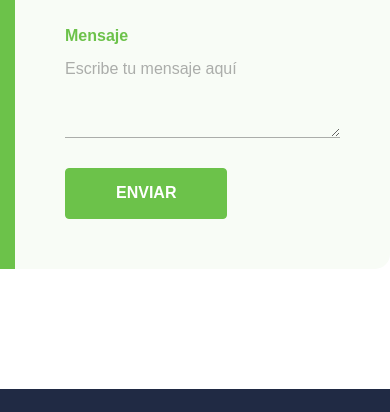
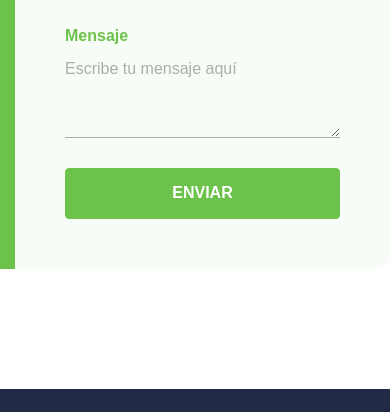
Before and after one commit to diazvictor/360-net, a plain HTML site: page contact/index.html in a window 390 px wide. Shown: the part 688-1100 px from the top of the page. Drawn offline with Linux system fonts and the light colour scheme.

Commit message:
Cambio menor

```diff
--- a/assets/css/360-net.css
+++ b/assets/css/360-net.css
@@ -2101,6 +2101,9 @@ label + .select {
     justify-content: center;
     align-items: center;
   }
+  .contact .container section article .card-contact .form .button {
+    width: 100%;
+  }
 }
 @media screen and (max-width: 425px) {
   .contact.content {
```
